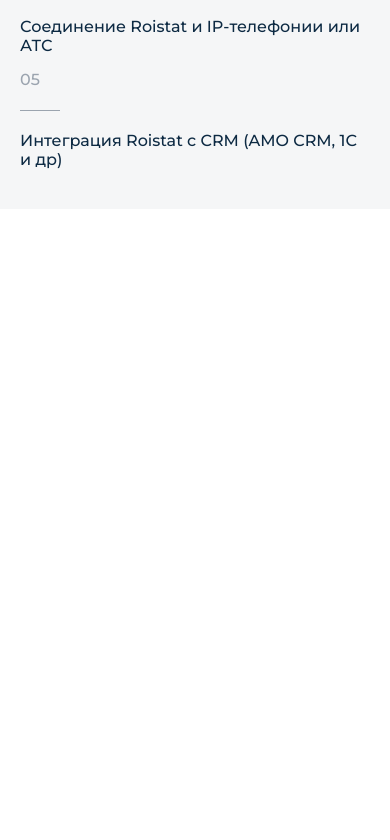
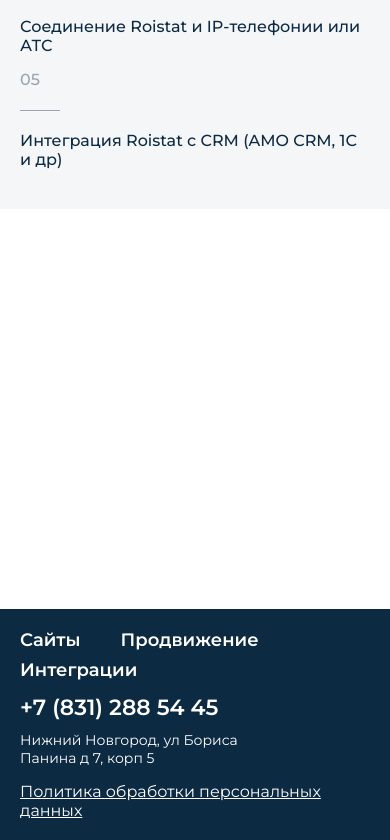
Before and after one commit to TheSilkFlower/roistat, a plain HTML site: page index.html in a window 390 px wide. Shown: the part 1999-2839 px from the top of the page. Before the commit the page ends 2608 px from the top, so only its background shows below. Drawn offline with Linux system fonts and the light colour scheme; some packages are replaced by stand-ins of ours.

Commit message:
add style for contacts__wrapper-mobile

```diff
--- a/style.css
+++ b/style.css
@@ -640,6 +640,9 @@ body {
     justify-content: space-evenly;
     padding: 30px 0;
 }
+.contacts__wrapper-mobile {
+    display: none;
+}
 .contacts__address {
     color: white;
     display: flex;
@@ -753,7 +756,38 @@ body {
     .cost {
         display: none;
     }
-    footer {
+    .contacts__wrapper {
         display: none;
     }
+    .contacts__wrapper-mobile {
+        display: flex;
+        flex-direction: column;
+        padding: 20px;
+        background-color: #0D2A43;
+    }
+    .contacts__block {
+        display: flex;
+        gap: 40px;
+        height: 30px;
+    }
+    .contacts__title {
+        margin: 0;
+        font-size: 18px;
+        font-weight: 600;
+    }
+    .contacts__address a {
+        padding-top: 10px;
+    }
+    address p {
+        font-size: 22px;
+        font-style: normal;
+        font-weight: 600;
+        margin: 0;
+        padding: 5px 0;
+    }
+    address p:last-child {
+        font-size: 14px;
+        font-weight: normal;
+    }
+
 }
```
